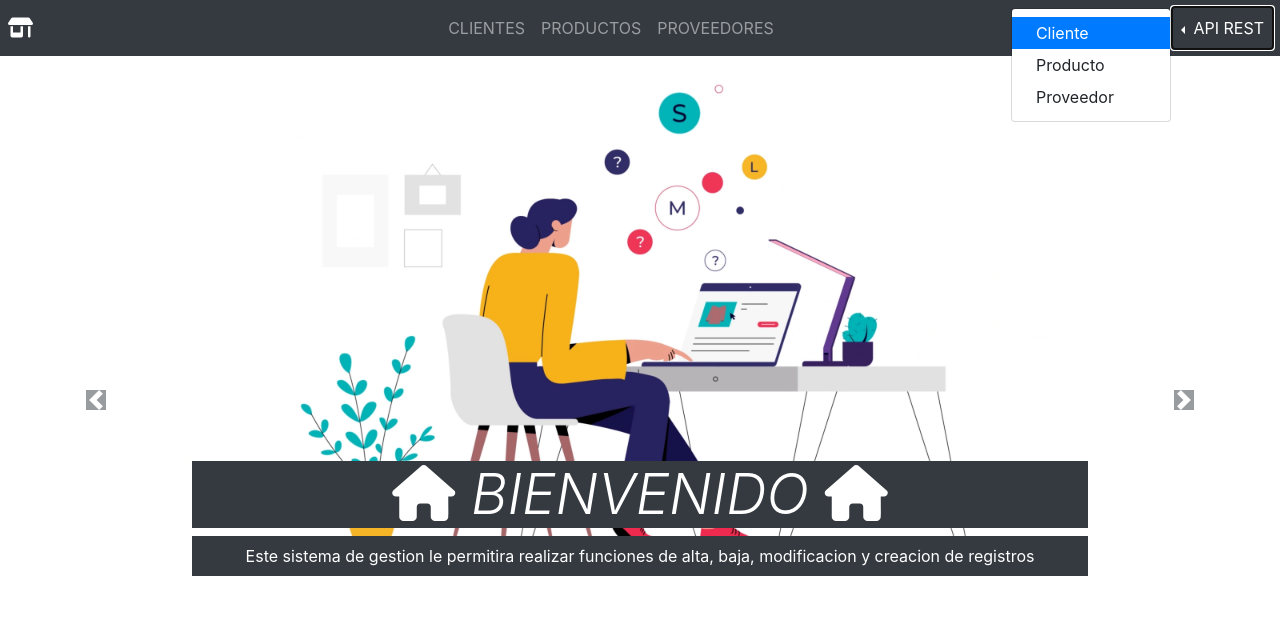
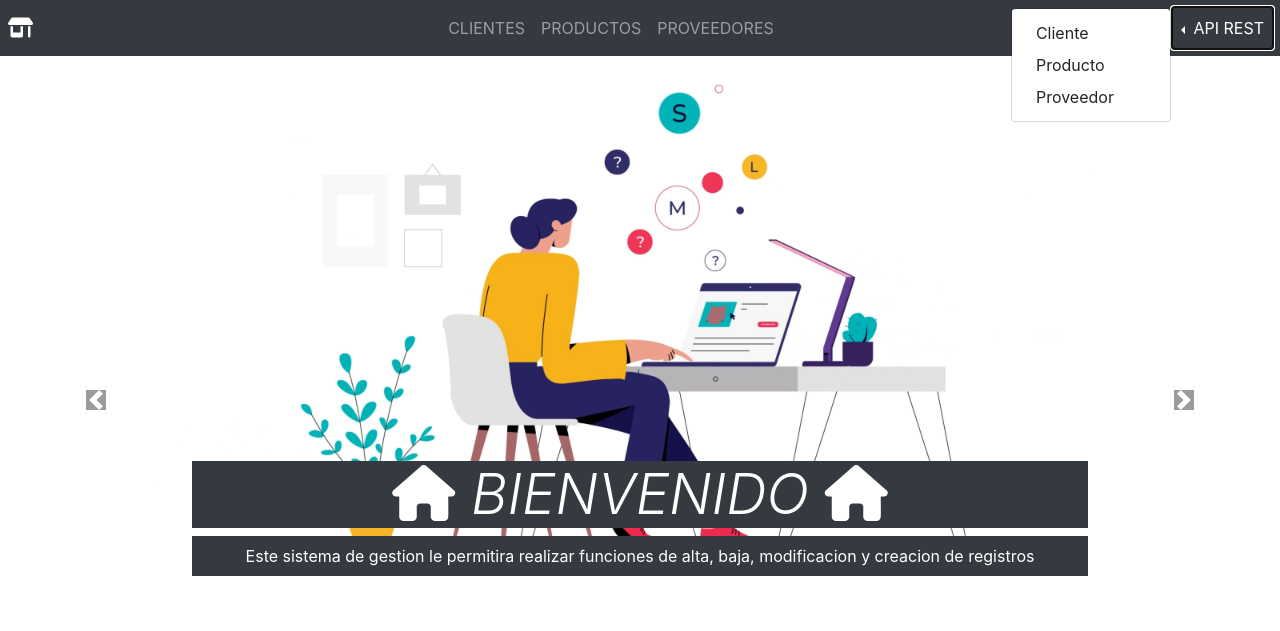
Before and after one commit to Matiasits/Proyecto-Final-Despensa, a Django app: page /inicio/ in a window 1280 px wide, after a click on "API REST". Shown: the top 631 px of the page. Run offline with Django 3.2, Linux system fonts and the light colour scheme; some libraries are stand-ins or nearby versions.

Commit message:
retoques

```diff
--- a/templates/cliente/detalles.html
+++ b/templates/cliente/detalles.html
@@ -19,7 +19,7 @@
             <p class="card-text">Apellido: {{detalle.apellido}}</p>
             <p class="card-text">DNI: {{detalle.dni}}</p>
 
-            <a href="{% url 'cliente_app:panel-cliente'%}" class="fa-solid fa-rotate-left btn btn-primary row col-10 ml-4 "></a>
+            <a href="{% url 'cliente_app:panel-cliente' %}" class="fa-solid fa-rotate-left btn btn-primary row col-10 ml-4 "></a>
         </div>
     </div>
 </div>
--- a/templates/home.html
+++ b/templates/home.html
@@ -44,7 +44,7 @@
                   API REST
                 </a>
                 <div class="dropdown-menu">
-                    <a class="dropdown-item active" href="{% url 'cliente_app:api-cliente'%}" target="_blank">Cliente</a>
+                    <a class="dropdown-item" href="{% url 'cliente_app:api-cliente'%}" target="_blank">Cliente</a>
                     <a class="dropdown-item" href="{% url 'producto_app:api-producto'%}" target="_blank" >Producto</a>
                     <a class="dropdown-item" href="{% url 'proveedor_app:api-proveedor'%}" target="_blank" >Proveedor</a>
                 </div>
@@ -58,7 +58,7 @@
 
         <!-- INDICADORES CARRUSEL -->
         <ul class="carousel-indicators">
-          <li data-target="#demo" data-slide-to="0" class="active"></li>
+          <li data-target="#demo" data-slide-to="0"></li>
           <li data-target="#demo" data-slide-to="1"></li>
           <li data-target="#demo" data-slide-to="2"></li>
           <li data-target="#demo" data-slide-to="3"></li>
```
